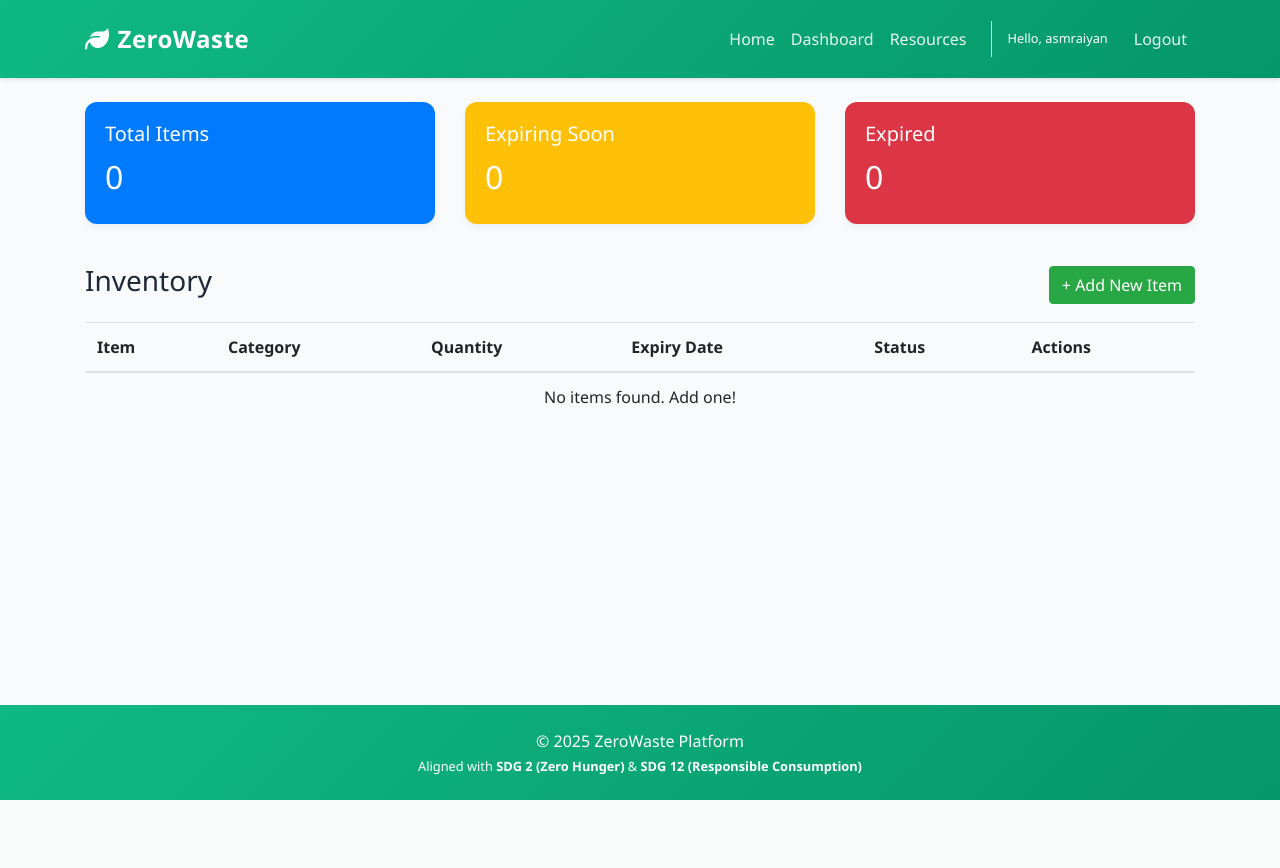
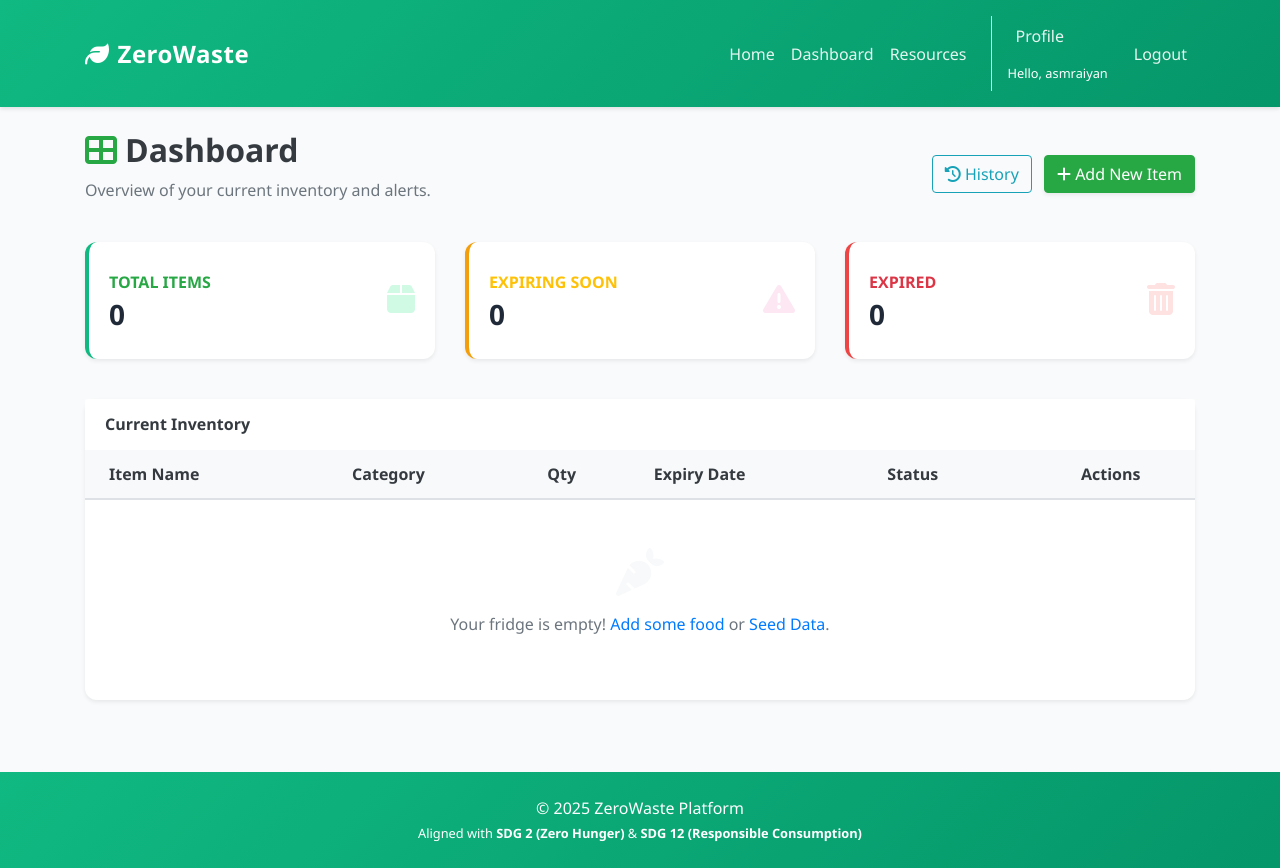
Before and after one commit to asmraiyan-crp/Food_Waste_Tracker, a Django app: page /dashboard/ in a window 1280 px wide. Before the commit the page ends 800 px from the top, so only its background shows below. Run offline with Django 5.2, Linux system fonts and the light colour scheme; a user stored in the database is signed in; data comes from the database, SQL or seed files in the repository; some libraries are stand-ins or nearby versions.

Commit message:
consumtion log and history

```diff
--- a/tracker/templates/tracker/base.html
+++ b/tracker/templates/tracker/base.html
@@ -129,6 +129,7 @@
                             <a class="nav-link" href="{% url 'resources' %}">Resources</a>
                         </li>
                         <li class="nav-item pl-3 border-left ml-3 d-none d-lg-block">
+                            <a class="nav-link" href="{% url 'profile' %}">Profile</a>
                             <span class="navbar-text text-white small">
                                 Hello, {{ user.username }}
                             </span>
--- a/tracker/templates/tracker/dashboard.html
+++ b/tracker/templates/tracker/dashboard.html
@@ -1,72 +1,140 @@
 {% extends 'tracker/base.html' %}
+
 {% block content %}
-<div class="row mb-4">
-    <div class="col-md-4">
-        <div class="card text-white bg-primary mb-3">
-            <div class="card-body">
-                <h5 class="card-title">Total Items</h5>
-                <h2>{{ total }}</h2>
+<div class="row mb-4 align-items-center">
+    <div class="col-md-8">
+        <h2 class="font-weight-bold text-dark">
+            <i class="fas fa-th-large text-success mr-2"></i>Dashboard
+        </h2>
+        <p class="text-muted">Overview of your current inventory and alerts.</p>
+    </div>
+    <div class="col-md-4 text-md-right">
+        <a href="{% url 'history' %}" class="btn btn-outline-info mr-2">
+            <i class="fas fa-history"></i> History
+        </a>
+        <a href="{% url 'add_item' %}" class="btn btn-success shadow-sm">
+            <i class="fas fa-plus"></i> Add New Item
+        </a>
     </div>
 </div>
+
+<div class="row mb-4">
+    <div class="col-md-4 mb-3">
+        <div class="card border-left-primary shadow-sm h-100 py-2" style="border-left: 4px solid #10b981;">
+            <div class="card-body">
+                <div class="row no-gutters align-items-center">
+                    <div class="col mr-2">
+                        <div class="text-xs font-weight-bold text-success text-uppercase mb-1">Total Items</div>
+                        <div class="h3 mb-0 font-weight-bold text-gray-800">{{ total }}</div>
                     </div>
-    <div class="col-md-4">
-        <div class="card text-white bg-warning mb-3">
-            <div class="card-body">
-                <h5 class="card-title">Expiring Soon</h5>
-                <h2>{{ soon_count }}</h2>
+                    <div class="col-auto">
+                        <i class="fas fa-box fa-2x text-gray-300" style="color: #d1fae5;"></i>
                     </div>
-        </div>
-    </div>
-    <div class="col-md-4">
-        <div class="card text-white bg-danger mb-3">
-            <div class="card-body">
-                <h5 class="card-title">Expired</h5>
-                <h2>{{ expired_count }}</h2>
                 </div>
             </div>
         </div>
     </div>
 
-<div class="d-flex justify-content-between align-items-center mb-3">
-    <h3>Inventory</h3>
-    <a href="{% url 'add_item' %}" class="btn btn-success">+ Add New Item</a>
+    <div class="col-md-4 mb-3">
+        <div class="card border-left-warning shadow-sm h-100 py-2" style="border-left: 4px solid #f59e0b;">
+            <div class="card-body">
+                <div class="row no-gutters align-items-center">
+                    <div class="col mr-2">
+                        <div class="text-xs font-weight-bold text-warning text-uppercase mb-1">Expiring Soon</div>
+                        <div class="h3 mb-0 font-weight-bold text-gray-800">{{ soon_count }}</div>
+                    </div>
+                    <div class="col-auto">
+                        <i class="fas fa-exclamation-triangle fa-2x" style="color: #fce7f3;"></i>
+                    </div>
+                </div>
+            </div>
+        </div>
     </div>
 
-<table class="table table-hover">
-    <thead>
+    <div class="col-md-4 mb-3">
+        <div class="card border-left-danger shadow-sm h-100 py-2" style="border-left: 4px solid #ef4444;">
+            <div class="card-body">
+                <div class="row no-gutters align-items-center">
+                    <div class="col mr-2">
+                        <div class="text-xs font-weight-bold text-danger text-uppercase mb-1">Expired</div>
+                        <div class="h3 mb-0 font-weight-bold text-gray-800">{{ expired_count }}</div>
+                    </div>
+                    <div class="col-auto">
+                        <i class="fas fa-trash-alt fa-2x" style="color: #fee2e2;"></i>
+                    </div>
+                </div>
+            </div>
+        </div>
+    </div>
+</div>
+
+<div class="card shadow-sm mb-4">
+    <div class="card-header py-3 bg-white border-bottom-0">
+        <h6 class="m-0 font-weight-bold text-dark">Current Inventory</h6>
+    </div>
+    <div class="card-body p-0">
+        <div class="table-responsive">
+            <table class="table table-hover mb-0" width="100%" cellspacing="0">
+                <thead class="bg-light text-dark">
                     <tr>
-            <th>Item</th>
-            <th>Category</th>
-            <th>Quantity</th>
-            <th>Expiry Date</th>
-            <th>Status</th>
-            <th>Actions</th>
+                        <th class="border-top-0 pl-4">Item Name</th>
+                        <th class="border-top-0">Category</th>
+                        <th class="border-top-0">Qty</th>
+                        <th class="border-top-0">Expiry Date</th>
+                        <th class="border-top-0">Status</th>
+                        <th class="border-top-0 text-center">Actions</th>
                     </tr>
                 </thead>
                 <tbody>
                     {% for item in items %}
-        <tr class="table-{{ item.status_color }}">
-            <td>{{ item.name }}</td>
-            <td>{{ item.category }}</td>
-            <td>{{ item.quantity }}</td>
-            <td>{{ item.expiry_date }}</td>
-            <td>
-                {% if item.days_remaining < 0 %}
-    <span class="badge badge-danger">Expired ({{ item.days_past_due }} days ago)</span>
-{% elif item.days_remaining <= 3 %}
-                    <span class="badge badge-warning">Expiring in {{ item.days_remaining }} days</span>
-                {% else %}
-                    <span class="badge badge-success">{{ item.days_remaining }} days left</span>
+                    <tr>
+                        <td class="pl-4 align-middle">
+                            <strong>{{ item.name }}</strong>
+                            {% if item.receipt_image %}
+                                <br><small><a href="{{ item.receipt_image.url }}" target="_blank" class="text-muted"><i class="fas fa-paperclip"></i> Receipt</a></small>
                             {% endif %}
                         </td>
-            <td>
-                <a href="{% url 'edit_item' item.pk %}" class="btn btn-sm btn-info">Edit</a>
-                <a href="{% url 'delete_item' item.pk %}" class="btn btn-sm btn-danger">Delete</a>
+                        <td class="align-middle"><span class="badge badge-light border">{{ item.category }}</span></td>
+                        <td class="align-middle">{{ item.quantity }}</td>
+                        <td class="align-middle">{{ item.expiry_date|date:"M d, Y" }}</td>
+                        <td class="align-middle">
+                            {% if item.days_remaining < 0 %}
+                                <span class="badge badge-danger px-2 py-1">Expired ({{ item.days_remaining|stringformat:"d"|slice:"1:" }} days ago)</span>
+                            {% elif item.days_remaining <= 3 %}
+                                <span class="badge badge-warning px-2 py-1">Expiring in {{ item.days_remaining }} days</span>
+                            {% else %}
+                                <span class="badge badge-success px-2 py-1">{{ item.days_remaining }} days left</span>
+                            {% endif %}
+                        </td>
+                        <td class="align-middle text-center">
+                            <div class="btn-group" role="group">
+                                <a href="{% url 'log_food' item.pk %}" class="btn btn-sm btn-outline-primary" title="Log Consumption">
+                                    <i class="fas fa-utensils"></i> Eat
+                                </a>
+
+                                <a href="{% url 'edit_item' item.pk %}" class="btn btn-sm btn-outline-secondary" title="Edit Item">
+                                    <i class="fas fa-edit"></i>
+                                </a>
+
+                                <a href="{% url 'delete_item' item.pk %}" class="btn btn-sm btn-outline-danger" title="Delete Item">
+                                    <i class="fas fa-trash"></i>
+                                </a>
+                            </div>
                         </td>
                     </tr>
                     {% empty %}
-        <tr><td colspan="6" class="text-center">No items found. Add one!</td></tr>
+                    <tr>
+                        <td colspan="6" class="text-center py-5">
+                            <div class="text-muted">
+                                <i class="fas fa-carrot fa-3x mb-3 text-light"></i>
+                                <p>Your fridge is empty! <a href="{% url 'add_item' %}">Add some food</a> or <a href="#" onclick="alert('Run python manage.py seed in terminal')">Seed Data</a>.</p>
+                            </div>
+                        </td>
+                    </tr>
                     {% endfor %}
                 </tbody>
             </table>
+        </div>
+    </div>
+</div>
 {% endblock %}
--- a/tracker/urls.py
+++ b/tracker/urls.py
@@ -13,6 +13,9 @@ urlpatterns = [
     path('register/', views.register, name='register'),
     path('login/', auth_views.LoginView.as_view(template_name='tracker/login.html'), name='login'),
     path('logout/', auth_views.LogoutView.as_view(next_page='login'), name='logout'),
+    path('profile/', views.profile, name='profile'),
+    path('log-food/<int:pk>/', views.log_food, name='log_food'),
+    path('history/', views.consumption_history, name='history'),
 
     # CRUD
     path('add/', views.add_item, name='add_item'),
--- a/tracker/views.py
+++ b/tracker/views.py
@@ -2,8 +2,8 @@ from django.shortcuts import render, redirect, get_object_or_404
 from django.contrib.auth.decorators import login_required
 from django.contrib.auth.forms import UserCreationForm
 from django.contrib import messages
-from .models import FoodItem , Resource
-from .forms import FoodItemForm
+from .models import FoodItem , Resource , Profile , ConsumptionLog
+from .forms import FoodItemForm ,ProfileForm
 
 def register(request):
     if request.method == 'POST':
@@ -66,6 +66,68 @@ def delete_item(request, pk):
         return redirect('dashboard')
     return render(request, 'tracker/delete_confirm.html', {'item': item})
 
+@login_required
+def profile(request):
+    # Get or create profile to avoid errors
+    profile_obj, created = Profile.objects.get_or_create(user=request.user)
+
+    if request.method == 'POST':
+        p_form = ProfileForm(request.POST, instance=profile_obj)
+
+        # Update basic User model fields
+        user = request.user
+        user.first_name = request.POST.get('first_name')
+        user.last_name = request.POST.get('last_name')
+        user.email = request.POST.get('email')
+
+        if p_form.is_valid():
+            user.save()
+            p_form.save()
+            messages.success(request, 'Profile updated successfully!')
+            return redirect('profile')
+
+    else:
+        p_form = ProfileForm(instance=profile_obj)
+
+    return render(request, 'tracker/profile.html', {'p_form': p_form, 'user': request.user})
+
+
+# --- REQUIREMENT 2: Log Consumption ---
+@login_required
+def log_food(request, pk):
+    # Fetch the inventory item
+    item = get_object_or_404(FoodItem, pk=pk, user=request.user)
+
+    if request.method == 'POST':
+        consumed_qty = 1
+
+        # Create the Log Entry with the dependency
+        ConsumptionLog.objects.create(
+            user=request.user,
+            source_item=item,
+            food_name=item.name,
+            category=item.category,
+            quantity=consumed_qty
+        )
+
+        # Update Inventory Logic
+        if item.quantity > 1:
+            item.quantity -= 1
+            item.save()
+            messages.success(request, f"Logged 1 unit of {item.name}.")
+        else:
+            item.delete()
+            messages.success(request, f"Finished {item.name}. Moved to history.")
+
+        return redirect('dashboard')
+
+    return render(request, 'tracker/log_confirm.html', {'item': item})
+
+# --- REQUIREMENT 2: History Page ---
+@login_required
+def consumption_history(request):
+    logs = ConsumptionLog.objects.filter(user=request.user).order_by('-date_consumed')
+    return render(request, 'tracker/history.html', {'logs': logs})
 
 
 # Add this import at the top
```
Also changed, not shown: tracker/forms.py (+12 -3 lines), tracker/management/commands/seed.py (+69 -91 lines), tracker/models.py (+53 -8 lines), tracker/templates/tracker/history.html (added, +38 -0 lines), tracker/templates/tracker/log_confirm.html (added, +22 -0 lines), tracker/templates/tracker/profile.html (added, +46 -0 lines), tracker/migrations/0003_fooditem_cost_per_unit_fooditem_receipt_image_and_more.py (added), tracker/migrations/0004_consumptionlog.py (added). Lines whose indentation alone changed are shown as unchanged.
